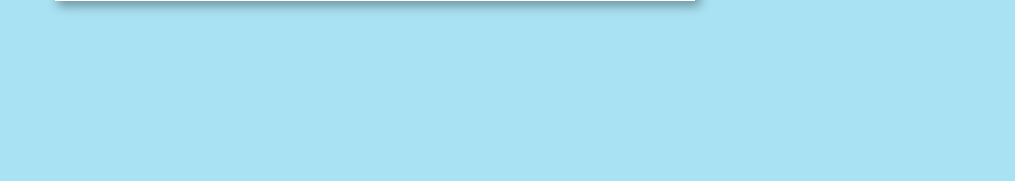
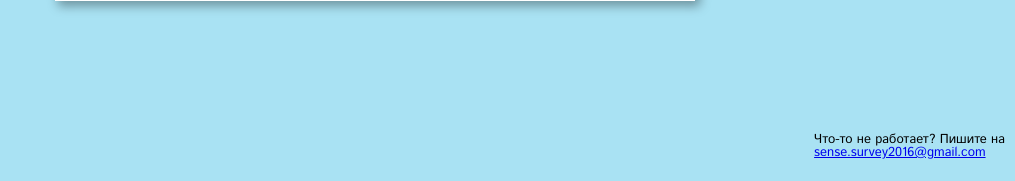
Before and after one commit to lopuhin/sense-grouping-survey, a Django app: page / in a window 1280 px wide; the page is wider, and only the part inside the window is pictured. Shown: the part 631-812 px from the top of that part, without its empty margins (265-1280 px from the left). Run offline with Django 3.2, Linux system fonts and the light colour scheme; data comes from the database, SQL or seed files in the repository.

Commit message:
Add support email

```diff
--- a/survey/static/survey/css/form.css
+++ b/survey/static/survey/css/form.css
@@ -119,3 +119,11 @@ input, .input, label{
   margin: 20px 0;
   width: 100%;
 }
+#support {
+  position: absolute;
+  bottom: 10px;
+  right: 10px;
+  font-size: 13px;
+  line-height: 13px;
+  margin: 0;
+}
--- a/survey/templates/survey/group.html
+++ b/survey/templates/survey/group.html
@@ -28,6 +28,11 @@
         </div>
     </div>
 
+    <div id="support">
+        Что-то не работает? Пишите на
+        <a href="mailto:sense.survey2016@gmail.com">sense.survey2016@gmail.com</a>
+    </div>
+
     {% csrf_token %}
 
 {% endblock %}
--- a/survey/templates/survey/start.html
+++ b/survey/templates/survey/start.html
@@ -72,4 +72,9 @@
 
   </div>
 
+  <div id="support">
+    Что-то не работает? Пишите на <br>
+    <a href="mailto:sense.survey2016@gmail.com">sense.survey2016@gmail.com</a>
+  </div>
+
 {% endblock %}
```
Also changed, not shown: survey/static/survey/css/group.css (+7 -0 lines).
